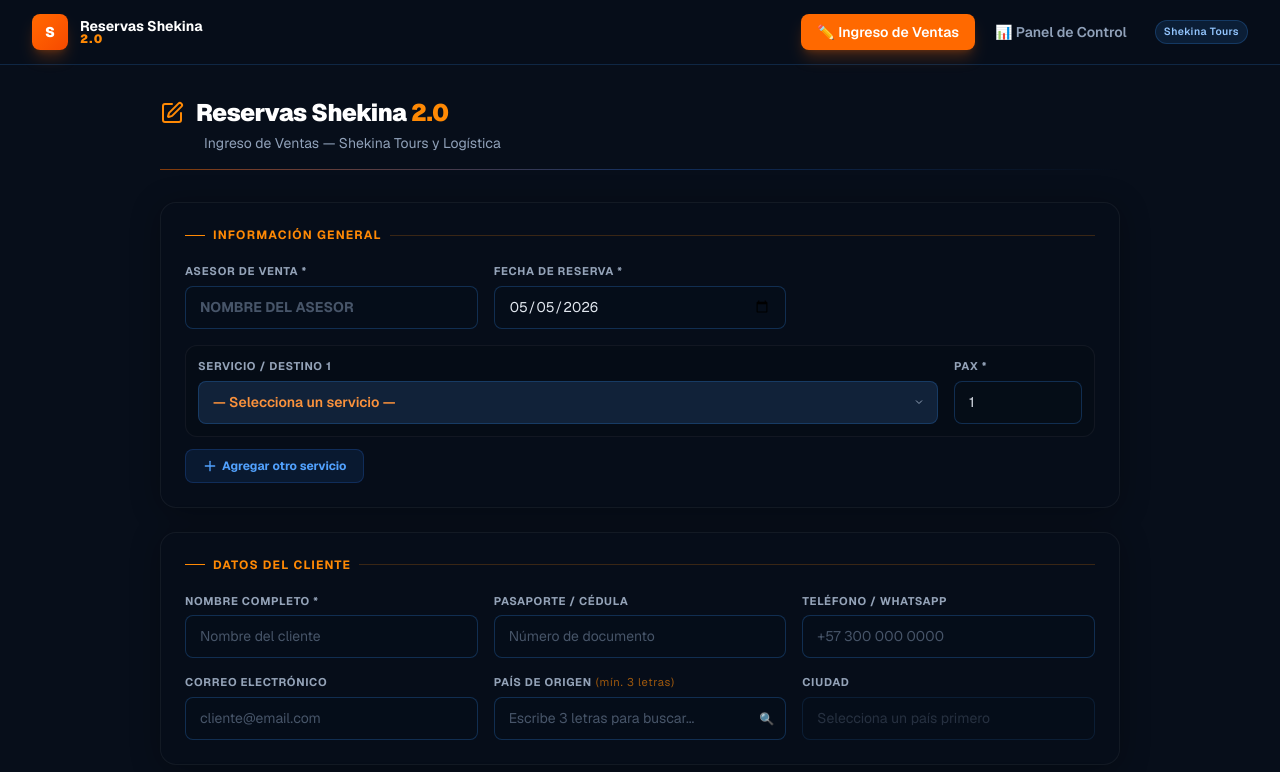
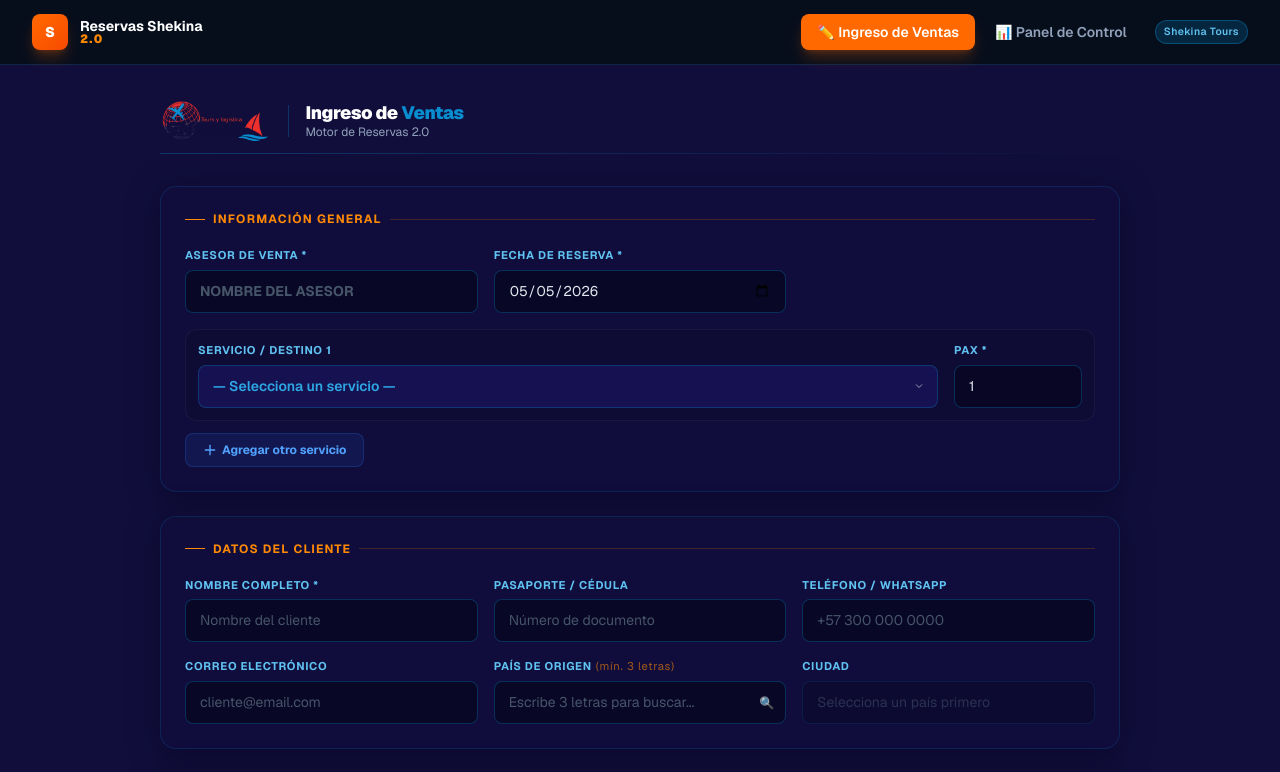
Before and after one commit to JCshekin17/Digitacion_shekina, a Next.js app: page /ventas in a window 1280 px wide. Shown: the top 772 px of the page. Built offline with nearby package versions, Linux system fonts and the light colour scheme.

Commit message:
feat(branding): apply Shekina Tours brand colors and logo to UI

```diff
--- a/src/app/globals.css
+++ b/src/app/globals.css
@@ -1,14 +1,17 @@
 @import "tailwindcss";
 
 :root {
-  --navy-950: #020c1a;
-  --navy-900: #070e1a;
-  --navy-800: #0d1f38;
-  --navy-700: #1e3a5f;
-  --navy-600: #2563a8;
-  --orange-400: #fb923c;
-  --orange-500: #f97316;
-  --orange-600: #ea6c0a;
+  /* ── Shekina Tours Brand Colors ── */
+  --shk-navy-950: #07061f;
+  --shk-navy-900: #110E3C;   /* Deep Shekina Navy – fondo principal */
+  --shk-navy-800: #1a1658;
+  --shk-navy-700: #231e7a;
+  --shk-blue-500: #088DCF;   /* Shekina Corporate Blue – CTA / acentos */
+  --shk-blue-400: #2ea8e5;
+  --shk-blue-300: #60c2f0;
+  --shk-red-500:  #ED302C;   /* Shekina Red – alertas / badges */
+  --shk-red-400:  #f45350;
+  --slate-text:   #e2e8f0;
 }
 
 * {
@@ -16,71 +19,53 @@
 }
 
 html {
-  /* Prevent horizontal scroll on mobile */
   overflow-x: hidden;
 }
 
 body {
-  background-color: var(--navy-900);
-  color: #e2e8f0;
+  background-color: var(--shk-navy-900);
+  color: var(--slate-text);
   font-family: var(--font-geist-sans), system-ui, sans-serif;
   overflow-x: hidden;
 }
 
-/* Scrollbar corporativa — oculta en móvil */
+/* ── Scrollbar Shekina ─────────────────────────────── */
 @media (min-width: 640px) {
-  ::-webkit-scrollbar {
-    width: 6px;
-    height: 6px;
-  }
-  ::-webkit-scrollbar-track {
-    background: var(--navy-800);
-  }
-  ::-webkit-scrollbar-thumb {
-    background: var(--navy-600);
-    border-radius: 3px;
-  }
-  ::-webkit-scrollbar-thumb:hover {
-    background: var(--orange-500);
-  }
+  ::-webkit-scrollbar { width: 6px; height: 6px; }
+  ::-webkit-scrollbar-track { background: var(--shk-navy-800); }
+  ::-webkit-scrollbar-thumb { background: var(--shk-navy-700); border-radius: 3px; }
+  ::-webkit-scrollbar-thumb:hover { background: var(--shk-blue-500); }
 }
 
-/* Animación fade-in */
+/* ── Animación fade-in ───────────────────────────────── */
 @keyframes fadeInUp {
-  from {
-    opacity: 0;
-    transform: translateY(12px);
-  }
-  to {
-    opacity: 1;
-    transform: translateY(0);
-  }
+  from { opacity: 0; transform: translateY(12px); }
+  to   { opacity: 1; transform: translateY(0); }
 }
-
 .animate-fade-in {
   animation: fadeInUp 0.35s ease-out both;
 }
 
-/* Glassmorphism card */
+/* ── Glassmorphism card ──────────────────────────────── */
 .glass-card {
-  background: rgba(7, 14, 26, 0.6);
+  background: rgba(17, 14, 60, 0.55);
   backdrop-filter: blur(24px);
   -webkit-backdrop-filter: blur(24px);
-  border: 1px solid rgba(255, 255, 255, 0.05);
+  border: 1px solid rgba(8, 141, 207, 0.18);
   border-radius: 16px;
-  box-shadow: 0 4px 30px rgba(0, 0, 0, 0.3);
+  box-shadow: 0 4px 30px rgba(7, 6, 31, 0.5);
   transition: all 0.3s cubic-bezier(0.4, 0, 0.2, 1);
 }
 
-/* Input corporativo — táctil-friendly en móvil */
+/* ── Input corporativo ───────────────────────────────── */
 .input-corp {
-  background: rgba(7, 14, 26, 0.8);
-  border: 1px solid rgba(37, 99, 168, 0.4);
+  background: rgba(7, 6, 31, 0.7);
+  border: 1px solid rgba(8, 141, 207, 0.3);
   border-radius: 8px;
-  color: #e2e8f0;
-  padding: 0.75rem 0.875rem;   /* un poco más alto para touch */
+  color: var(--slate-text);
+  padding: 0.75rem 0.875rem;
   width: 100%;
-  font-size: 1rem;              /* evita zoom automático en iOS (mín 16px) */
+  font-size: 1rem;
   transition: border-color 0.2s, box-shadow 0.2s;
   outline: none;
   -webkit-appearance: none;
@@ -95,35 +80,33 @@
 }
 
 .input-corp:focus {
-  border-color: var(--orange-500);
-  box-shadow: 0 0 0 3px rgba(249, 115, 22, 0.15);
+  border-color: var(--shk-blue-500);
+  box-shadow: 0 0 0 3px rgba(8, 141, 207, 0.2);
 }
 
-.input-corp::placeholder {
-  color: #475569;
-}
+.input-corp::placeholder { color: #475569; }
 
 .input-corp:read-only {
-  background: rgba(30, 58, 95, 0.5);
-  color: #fb923c;
+  background: rgba(35, 30, 122, 0.4);
+  color: var(--shk-blue-400);
   font-weight: 600;
   cursor: not-allowed;
 }
 
-/* Label */
+/* ── Label ───────────────────────────────────────────── */
 .label-corp {
   display: block;
   font-size: 0.7rem;
   font-weight: 700;
   letter-spacing: 0.06em;
   text-transform: uppercase;
-  color: #94a3b8;
+  color: var(--shk-blue-300);
   margin-bottom: 0.375rem;
 }
 
-/* Botón primario naranja — full-width en móvil */
+/* ── Botón primario Shekina Blue ─────────────────────── */
 .btn-primary {
-  background: linear-gradient(135deg, var(--orange-500), var(--orange-600));
+  background: linear-gradient(135deg, var(--shk-blue-500), #066fa3);
   color: white;
   font-weight: 700;
   font-size: 0.875rem;
@@ -133,7 +116,7 @@
   border-radius: 8px;
   border: none;
   cursor: pointer;
-  transition: all 0.2s;
+  transition: all 0.25s cubic-bezier(0.4, 0, 0.2, 1);
   display: inline-flex;
   align-items: center;
   justify-content: center;
@@ -143,22 +126,16 @@
 }
 
 @media (max-width: 639px) {
-  .btn-primary {
-    width: 100%;
-    padding: 1rem;
-  }
+  .btn-primary { width: 100%; padding: 1rem; }
 }
 
 .btn-primary:hover {
-  transform: translateY(-1px);
-  box-shadow: 0 8px 24px rgba(249, 115, 22, 0.35);
-  background: linear-gradient(135deg, var(--orange-400), var(--orange-500));
+  transform: translateY(-2px);
+  box-shadow: 0 10px 28px rgba(8, 141, 207, 0.4);
+  background: linear-gradient(135deg, var(--shk-blue-400), var(--shk-blue-500));
 }
 
-.btn-primary:active {
-  transform: translateY(0);
-}
-
+.btn-primary:active  { transform: translateY(0); }
 .btn-primary:disabled {
   opacity: 0.5;
   cursor: not-allowed;
@@ -166,15 +143,15 @@
   box-shadow: none;
 }
 
-/* Botón secundario */
+/* ── Botón secundario ────────────────────────────────── */
 .btn-secondary {
-  background: rgba(37, 99, 168, 0.2);
-  color: #93c5fd;
+  background: rgba(8, 141, 207, 0.12);
+  color: var(--shk-blue-300);
   font-weight: 600;
   font-size: 0.875rem;
   padding: 0.75rem 1.25rem;
   border-radius: 8px;
-  border: 1px solid rgba(37, 99, 168, 0.4);
+  border: 1px solid rgba(8, 141, 207, 0.35);
   cursor: pointer;
   transition: all 0.2s;
   display: inline-flex;
@@ -185,17 +162,17 @@
 }
 
 .btn-secondary:hover {
-  background: rgba(37, 99, 168, 0.35);
-  border-color: rgba(37, 99, 168, 0.7);
-  color: #bfdbfe;
+  background: rgba(8, 141, 207, 0.25);
+  border-color: rgba(8, 141, 207, 0.6);
+  color: #ffffff;
 }
 
-/* KPI Card */
+/* ── KPI Card ────────────────────────────────────────── */
 .kpi-card {
-  background: linear-gradient(135deg, rgba(13, 31, 56, 0.8), rgba(7, 14, 26, 0.95));
+  background: linear-gradient(135deg, rgba(26, 22, 88, 0.75), rgba(7, 6, 31, 0.9));
   backdrop-filter: blur(16px);
   -webkit-backdrop-filter: blur(16px);
-  border: 1px solid rgba(255, 255, 255, 0.05);
+  border: 1px solid rgba(8, 141, 207, 0.15);
   border-radius: 16px;
   padding: 1.25rem;
   position: relative;
@@ -204,28 +181,24 @@
 }
 
 @media (min-width: 640px) {
-  .kpi-card {
-    padding: 1.5rem;
-  }
+  .kpi-card { padding: 1.5rem; }
 }
 
 .kpi-card::before {
   content: '';
   position: absolute;
-  top: 0;
-  left: 0;
-  right: 0;
+  top: 0; left: 0; right: 0;
   height: 2px;
-  background: linear-gradient(90deg, var(--navy-700), var(--orange-500), var(--navy-700));
+  background: linear-gradient(90deg, var(--shk-navy-700), var(--shk-blue-500), var(--shk-navy-700));
 }
 
 .kpi-card:hover {
   transform: translateY(-4px);
-  box-shadow: 0 20px 40px rgba(0, 0, 0, 0.4);
-  border-color: rgba(251, 146, 60, 0.3);
+  box-shadow: 0 20px 40px rgba(7, 6, 31, 0.6);
+  border-color: rgba(8, 141, 207, 0.4);
 }
 
-/* Table — horizontal scroll en móvil */
+/* ── Table ───────────────────────────────────────────── */
 .table-wrapper {
   width: 100%;
   overflow-x: auto;
@@ -236,60 +209,50 @@
   width: 100%;
   border-collapse: collapse;
   font-size: 0.75rem;
-  min-width: 720px; /* fuerza scroll horizontal antes de comprimir */
+  min-width: 720px;
 }
 
 @media (min-width: 1024px) {
-  .table-corp {
-    font-size: 0.8125rem;
-    min-width: unset;
-  }
+  .table-corp { font-size: 0.8125rem; min-width: unset; }
 }
 
 .table-corp th {
-  background: rgba(13, 31, 56, 0.9);
-  color: #94a3b8;
+  background: rgba(7, 6, 31, 0.85);
+  color: var(--shk-blue-300);
   font-size: 0.65rem;
   font-weight: 700;
   text-transform: uppercase;
   letter-spacing: 0.08em;
   padding: 0.625rem 0.75rem;
   text-align: left;
-  border-bottom: 1px solid rgba(37, 99, 168, 0.3);
+  border-bottom: 1px solid rgba(8, 141, 207, 0.25);
   white-space: nowrap;
   position: sticky;
   top: 0;
 }
 
 @media (min-width: 640px) {
-  .table-corp th {
-    padding: 0.75rem 1rem;
-    font-size: 0.7rem;
-  }
+  .table-corp th { padding: 0.75rem 1rem; font-size: 0.7rem; }
 }
 
 .table-corp td {
   padding: 0.625rem 0.75rem;
-  border-bottom: 1px solid rgba(30, 58, 95, 0.3);
+  border-bottom: 1px solid rgba(35, 30, 122, 0.35);
   color: #cbd5e1;
   white-space: nowrap;
 }
 
 @media (min-width: 640px) {
-  .table-corp td {
-    padding: 0.75rem 1rem;
-  }
+  .table-corp td { padding: 0.75rem 1rem; }
 }
 
 .table-corp tr:hover td {
-  background: rgba(30, 58, 95, 0.2);
+  background: rgba(8, 141, 207, 0.08);
 }
 
-.table-corp tr:last-child td {
-  border-bottom: none;
-}
+.table-corp tr:last-child td { border-bottom: none; }
 
-/* Badge */
+/* ── Badge ───────────────────────────────────────────── */
 .badge {
   display: inline-block;
   padding: 0.2rem 0.5rem;
@@ -299,16 +262,17 @@
   letter-spacing: 0.04em;
 }
 
+/* azul corporativo Shekina — CTA, principal */
 .badge-orange {
-  background: rgba(249, 115, 22, 0.15);
-  color: #fb923c;
-  border: 1px solid rgba(249, 115, 22, 0.3);
+  background: rgba(8, 141, 207, 0.15);
+  color: var(--shk-blue-400);
+  border: 1px solid rgba(8, 141, 207, 0.35);
 }
 
 .badge-blue {
-  background: rgba(37, 99, 168, 0.2);
-  color: #93c5fd;
-  border: 1px solid rgba(37, 99, 168, 0.4);
+  background: rgba(8, 141, 207, 0.2);
+  color: var(--shk-blue-300);
+  border: 1px solid rgba(8, 141, 207, 0.4);
 }
 
 .badge-green {
@@ -317,7 +281,14 @@
   border: 1px solid rgba(16, 185, 129, 0.3);
 }
 
-/* Viewport meta helper — touch targets */
+/* rojo Shekina — alertas */
+.badge-red {
+  background: rgba(237, 48, 44, 0.15);
+  color: var(--shk-red-400);
+  border: 1px solid rgba(237, 48, 44, 0.35);
+}
+
+/* ── Touch targets ───────────────────────────────────── */
 button, a, select, input {
   touch-action: manipulation;
 }
--- a/src/components/Dashboard.tsx
+++ b/src/components/Dashboard.tsx
@@ -5,6 +5,7 @@
 import { SERVICES } from '@/lib/services'
 import CalendarView from './CalendarView'
 import { BarChart3, CircleDollarSign, CheckCircle2, Clock, ClipboardList, Hotel, User, Calendar, CalendarDays, TrendingUp, Banknote } from 'lucide-react'
+import Image from 'next/image'
 
 function formatCurrency(value: number) {
   return new Intl.NumberFormat('es-CO', {
@@ -239,14 +240,24 @@
     <div className="max-w-7xl mx-auto px-3 sm:px-6 lg:px-8 py-5 sm:py-8 animate-fade-in">
       {/* Header */}
       <div className="mb-5 sm:mb-8">
-        <div className="flex items-center gap-2 sm:gap-3 mb-1">
-          <BarChart3 className="w-6 h-6 sm:w-8 sm:h-8 text-orange-400" />
-          <h1 className="text-xl sm:text-2xl font-black text-white tracking-tight">
-            Reservas Shekina <span className="text-orange-400">2.0</span>
-          </h1>
+        <div className="flex items-center gap-3 sm:gap-4 mb-2">
+          <Image
+            src="/shekina-logo.png"
+            alt="Shekina Tours y Logística"
+            width={140}
+            height={52}
+            priority
+            className="object-contain h-10 sm:h-12 w-auto"
+          />
+          <div className="h-8 w-px bg-[#088DCF]/30" />
+          <div>
+            <h1 className="text-base sm:text-lg font-black text-white tracking-tight leading-tight">
+              Panel de <span style={{color:'#088DCF'}}>Control</span>
+            </h1>
+            <p className="text-[10px] sm:text-xs text-slate-400">Resúmenes Estadísticos 2.0</p>
+          </div>
         </div>
-        <p className="text-slate-400 text-xs sm:text-sm ml-8 sm:ml-11">Panel de Control y Resúmenes Estadísticos</p>
-        <div className="mt-3 sm:mt-4 h-px bg-gradient-to-r from-orange-500/50 via-blue-500/30 to-transparent" />
+        <div className="h-px" style={{background:'linear-gradient(90deg, #088DCF55, #110E3C00)'}} />
       </div>
 
       {/* KPI Cards */}
--- a/src/components/SalesForm.tsx
+++ b/src/components/SalesForm.tsx
@@ -5,6 +5,7 @@
 import { COUNTRIES, getCitiesByCountry } from '@/lib/countries'
 import { SERVICES } from '@/lib/services'
 import { PenSquare, CheckCircle2, XCircle, Trash2, Info, AlertTriangle, Plus } from 'lucide-react'
+import Image from 'next/image'
 
 // ── Hoteles disponibles ──────────────────────────────────────
 const HOTELS = [
@@ -410,14 +411,24 @@
     <div className="max-w-5xl mx-auto px-3 sm:px-6 lg:px-8 py-5 sm:py-8 animate-fade-in">
       {/* Header */}
       <div className="mb-5 sm:mb-8">
-        <div className="flex items-center gap-2 sm:gap-3 mb-1">
-          <PenSquare className="w-5 h-5 sm:w-6 sm:h-6 text-orange-400" />
-          <h1 className="text-xl sm:text-2xl font-black text-white tracking-tight">
-            Reservas Shekina <span className="text-orange-400">2.0</span>
-          </h1>
+        <div className="flex items-center gap-3 sm:gap-4 mb-2">
+          <Image
+            src="/shekina-logo.png"
+            alt="Shekina Tours y Logística"
+            width={140}
+            height={52}
+            priority
+            className="object-contain h-10 sm:h-12 w-auto"
+          />
+          <div className="h-8 w-px bg-[#088DCF]/30" />
+          <div>
+            <h1 className="text-base sm:text-lg font-black text-white tracking-tight leading-tight">
+              Ingreso de <span style={{color:'#088DCF'}}>Ventas</span>
+            </h1>
+            <p className="text-[10px] sm:text-xs text-slate-400">Motor de Reservas 2.0</p>
+          </div>
         </div>
-        <p className="text-slate-400 text-xs sm:text-sm ml-8 sm:ml-11">Ingreso de Ventas — Shekina Tours y Logística</p>
-        <div className="mt-3 sm:mt-4 h-px bg-gradient-to-r from-orange-500/50 via-blue-500/30 to-transparent" />
+        <div className="h-px" style={{background:'linear-gradient(90deg, #088DCF55, #110E3C00)'}} />
       </div>
 
       {/* Alertas */}
```
Also changed, not shown: public/shekina-logo.png (added), src/app/shekina-logo.png (added).
